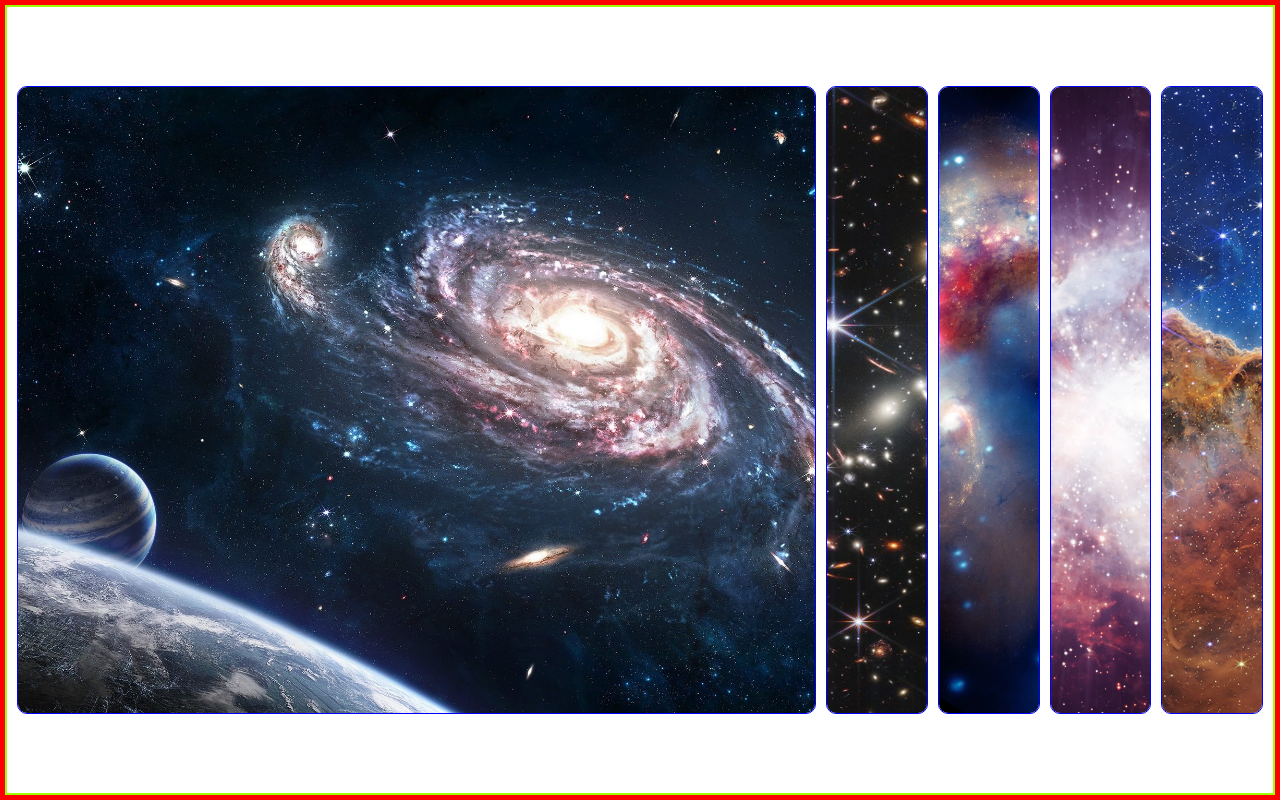
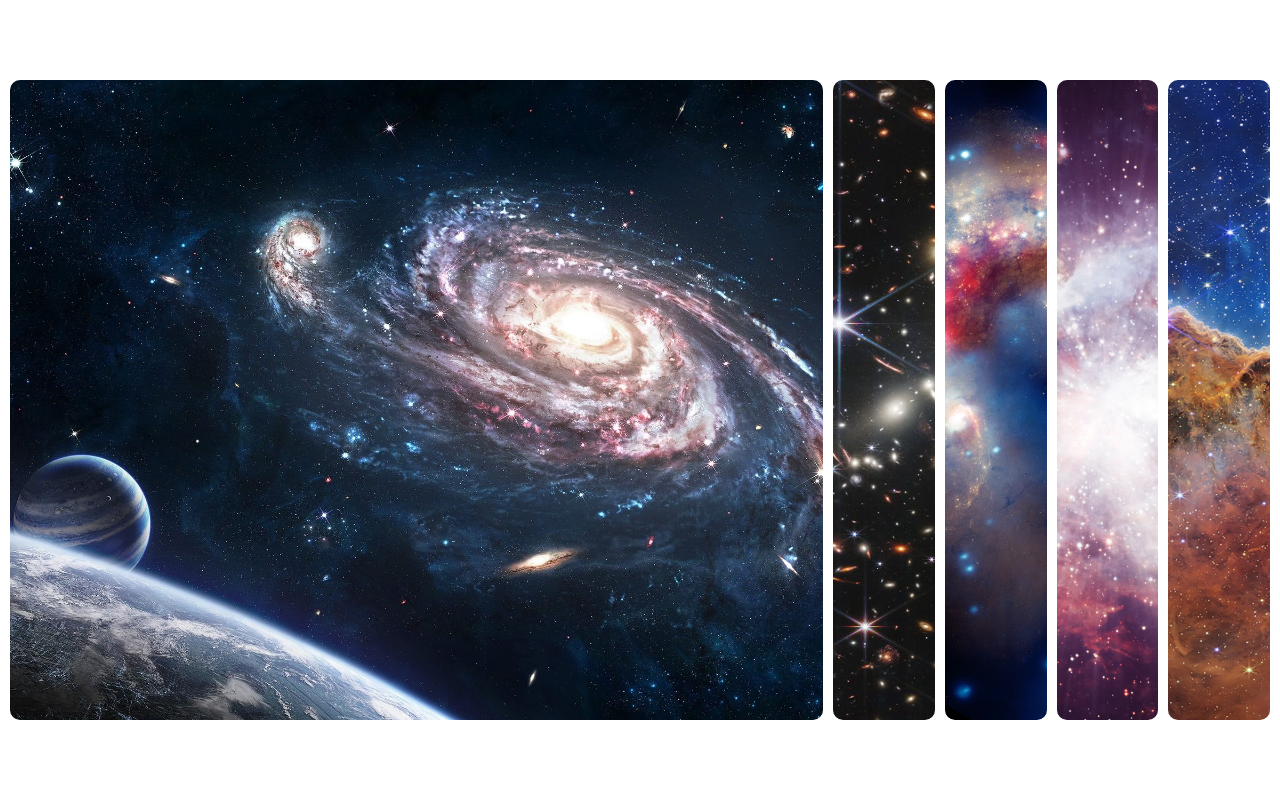
Before and after one commit to MikkD/UI-Fitness, a plain HTML site: page AnimatedCards2/index.html in a window 1280 px wide. Drawn offline with Linux system fonts and the light colour scheme.

Commit message:
removed-borders

```diff
--- a/AnimatedCards2/styles.css
+++ b/AnimatedCards2/styles.css
@@ -5,17 +5,14 @@
 }
 
 main{
-    border: 5px solid red;
     height: 100vh;
 }
 .cards-wrapper{
-    border: 2px solid rgb(157, 255, 0);
     height: 100%;
     display: flex;
     align-items: center;
 }
 .card{
-    border: 1px solid blue;
     height: 80%;
     background-size: cover;
     background-repeat: no-repeat;
```
